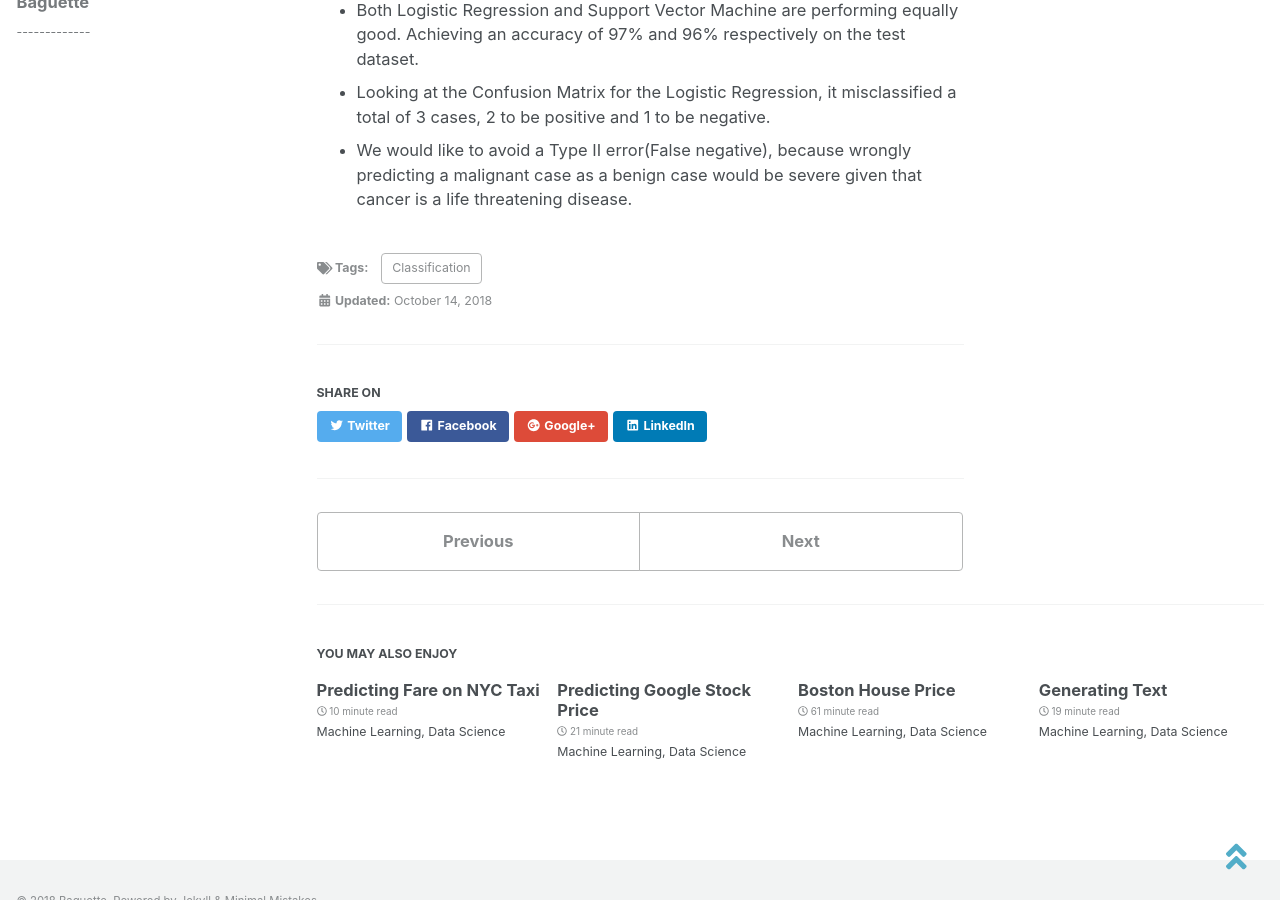
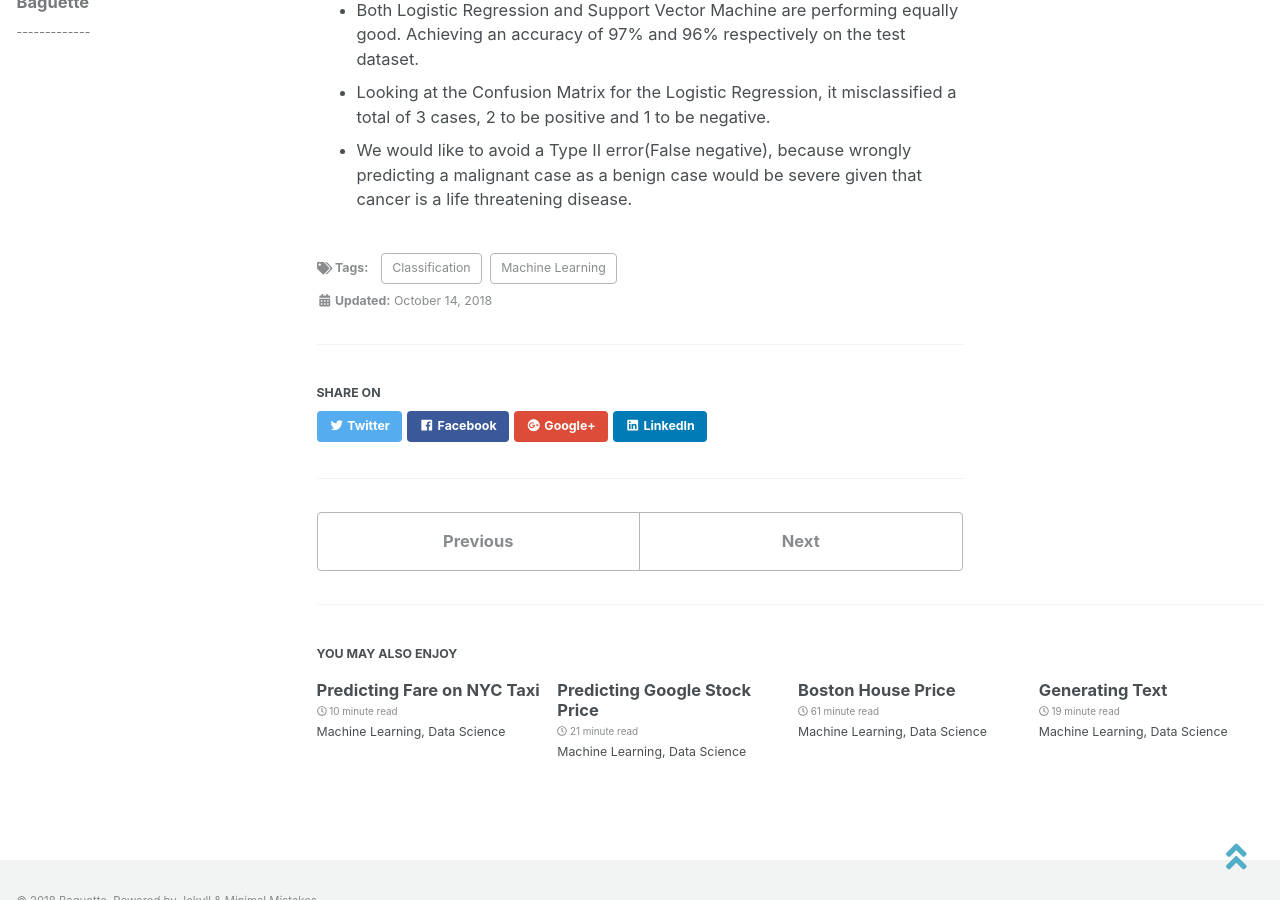
Before and after one commit to baguettexci/baguettexci.gituhb.io, a Jekyll site: the page built from _posts/2018-10-14-Predicting-Cancer-Disgnosis.md, in a window 1280 px wide and 900 px high, scrolled down 15324 px. Built offline with Jekyll 4.4.1, drawn with Linux system fonts in a browser that asks for light colours; nearby versions of some CDN libraries.

Commit message:
Update 2018-10-14-Predicting-Cancer-Disgnosis.md

```diff
--- a/_posts/2018-10-14-Predicting-Cancer-Disgnosis.md
+++ b/_posts/2018-10-14-Predicting-Cancer-Disgnosis.md
@@ -2,10 +2,11 @@
 title: Predicting Cancer Disgnosis
 date: 2018-10-14
 tags:
+  - Machine Learning
   - Classification
 header:
   image: ""
-excerpt: "Classification"
+excerpt: "Machine Learning, Classification"
 ---
 
 The aim is to predict if the cancer diagnosis is benign or malignant based on several observations/features.
```
